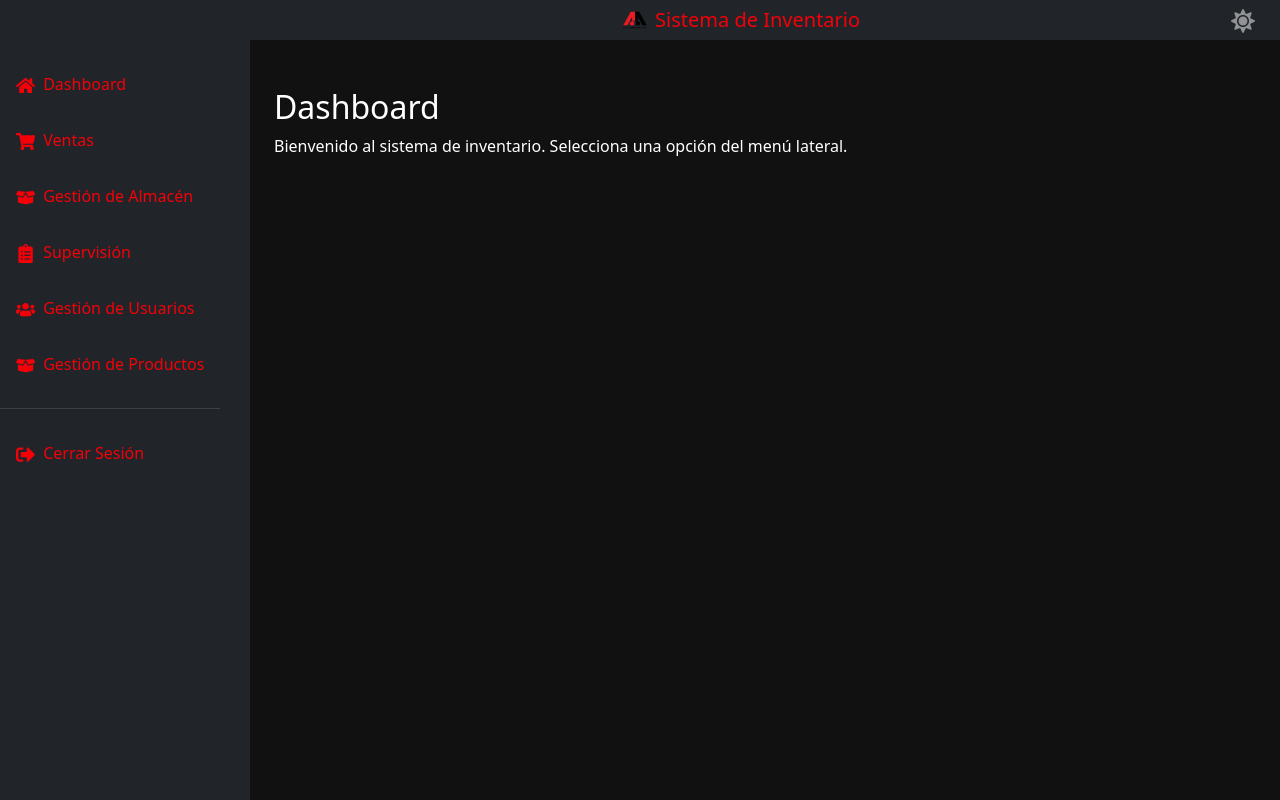
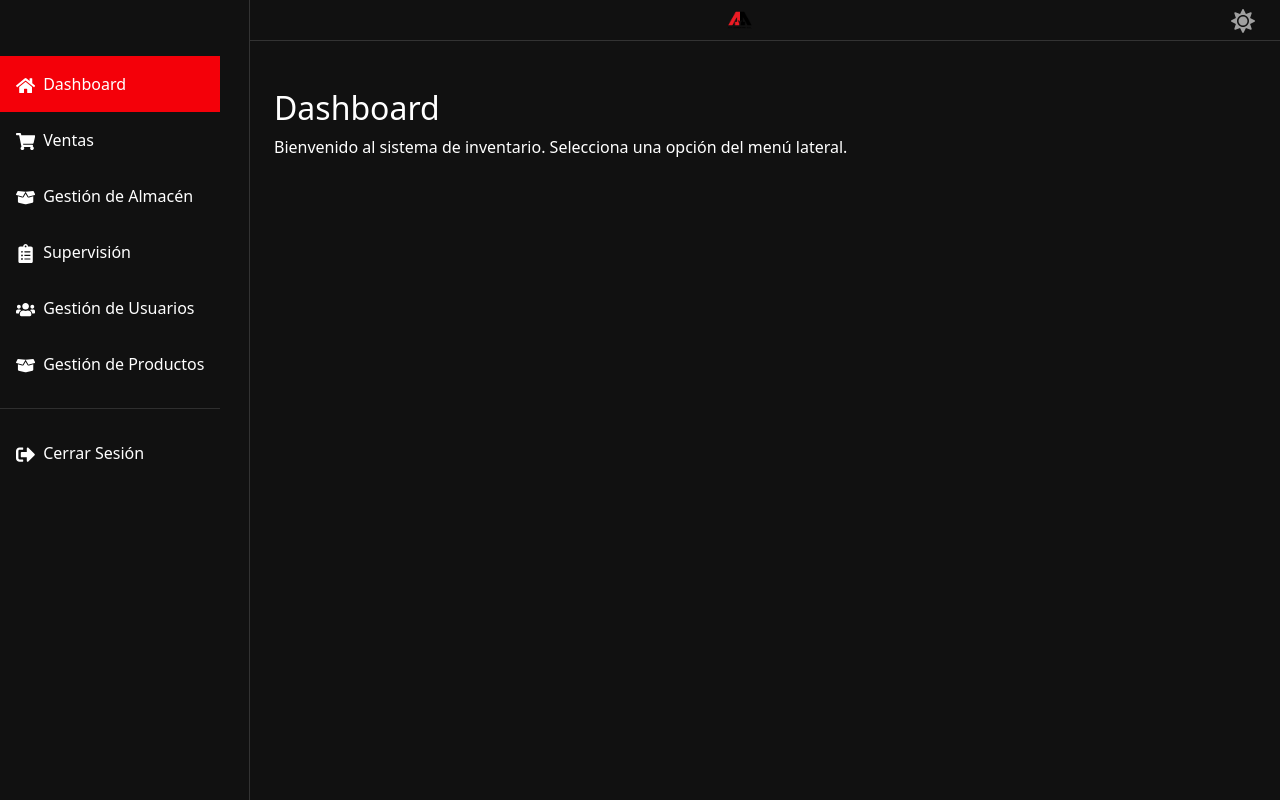
Before and after one commit to GerardoPortocarrero/inventario-system, a React app in the folder frontend/: page /dashboard in a window 1280 px wide. Built offline with nearby package versions, Linux system fonts and the light colour scheme; no server answers; sample sign-in values are in the browser's storage; the HTML template or start-up script is replaced by a standard one.

Commit message:
mejora de base de layout

```diff
--- a/frontend/src/App.css
+++ b/frontend/src/App.css
@@ -48,26 +48,18 @@ body {
   color: var(--theme-text-primary) !important; /* FORZAR COLOR DE TEXTO DEL TEMA */
 }
 
-/* Contenedor principal de la aplicación */
-.app-wrapper {
-  min-height: 100vh;
+/* Contenedor principal del layout con sidebar fijo */
+.app-layout {
   display: flex;
-  flex-direction: row; /* Sidebar a la izquierda, contenido a la derecha */
+  min-height: 100vh; /* Asegura que ocupe toda la altura del viewport */
 }
 
-/* Contenido principal que se ajusta con el sidebar */
-.main-content {
-  flex-grow: 1; /* Ocupa el espacio restante */
-  transition: margin-left 0.3s ease-in-out;
+/* Contenido principal que se posiciona a la derecha del sidebar fijo */
+.app-content {
+  flex-grow: 1; /* Ocupa el espacio horizontal restante */
+  margin-left: 250px; /* Ancho del sidebar */
   display: flex;
-  flex-direction: column;
-}
-
-/* En pantallas grandes, cuando el sidebar está abierto y hay un usuario autenticado */
-@media (min-width: 992px) {
-  .app-wrapper.sidebar-open .main-content.content-shifted {
-    margin-left: 250px;
-  }
+  flex-direction: column; /* El contenido interno debe apilarse verticalmente */
 }
 
 /* Sobrescribir estilos de Bootstrap para que coincidan con la guía de estilo */
@@ -142,3 +134,19 @@ a {
 a:hover {
   color: var(--color-red-dark) !important;
 }
+
+/* Estilos para el Header de la aplicación */
+.app-header {
+  background-color: var(--theme-background-primary) !important; /* Fondo principal */
+  border-bottom: 1px solid var(--theme-border-default) !important; /* Borde inferior */
+  padding: 0 !important; /* Remove default padding from Navbar */
+}
+
+/* Estilos para los botones de link dentro del header (iconos) */
+.app-header .btn-link {
+  color: var(--theme-text-secondary) !important; /* Color secundario por defecto */
+}
+
+.app-header .btn-link:hover {
+  color: var(--color-red-primary) !important; /* Rojo primario en hover */
+}
--- a/frontend/src/App.tsx
+++ b/frontend/src/App.tsx
@@ -14,7 +14,6 @@ import './components/layout/Sidebar.css';
 
 const App: FC = () => { // Define el tipo de componente funcional
   const { currentUser, loading } = useAuth();
-  const [isSidebarOpen, setIsSidebarOpen] = useState<boolean>(true); // Tipado
   const [isDarkMode, setIsDarkMode] = useState<boolean>(() => { // Tipado
     const savedTheme = localStorage.getItem('theme');
     return savedTheme === 'dark' || savedTheme === null;
@@ -25,7 +24,6 @@ const App: FC = () => { // Define el tipo de componente funcional
     localStorage.setItem('theme', isDarkMode ? 'dark' : 'light');
   }, [isDarkMode]);
 
-  const toggleSidebar = () => setIsSidebarOpen(prev => !prev); // Uso de prev para actualizar estado
   const toggleDarkMode = () => setIsDarkMode(prev => !prev); // Uso de prev para actualizar estado
 
   if (loading) {
@@ -50,11 +48,10 @@ const App: FC = () => { // Define el tipo de componente funcional
         {/* Si hay usuario, renderiza el layout principal */}
         {currentUser && (
           <Route path="/*" element={
-            <div className={`app-wrapper ${isSidebarOpen ? 'sidebar-open' : 'sidebar-closed'}`}>
-              <Sidebar isSidebarOpen={isSidebarOpen} />
-              <div className={`main-content ${isSidebarOpen ? 'content-shifted' : ''}`}>
+            <div className="app-layout"> {/* Nueva clase para el layout principal */}
+              <Sidebar />
+              <div className="app-content"> {/* Nueva clase para el contenido principal */}
                 <Header
-                  toggleSidebar={toggleSidebar}
                   isDarkMode={isDarkMode}
                   toggleDarkMode={toggleDarkMode}
                 />
--- a/frontend/src/components/layout/Header.tsx
+++ b/frontend/src/components/layout/Header.tsx
@@ -6,20 +6,14 @@ import { FaBars, FaSun, FaMoon } from 'react-icons/fa';
 import logo from '../../assets/logo.png'; // Placeholder, reemplazar con el logo real
 
 interface HeaderProps {
-  toggleSidebar: () => void;
   isDarkMode: boolean;
   toggleDarkMode: () => void;
 }
 
-const Header: FC<HeaderProps> = ({ toggleSidebar, isDarkMode, toggleDarkMode }) => {
+const Header: FC<HeaderProps> = ({ isDarkMode, toggleDarkMode }) => {
   return (
-    <Navbar bg={isDarkMode ? 'dark' : 'light'} variant={isDarkMode ? 'dark' : 'light'} className="p-0">
+    <Navbar className="app-header" variant="dark">
       <Container fluid className="d-flex justify-content-between align-items-center">
-        {/* Botón para Sidebar en móvil */}
-        <Button variant="link" className="d-lg-none text-white-50" onClick={toggleSidebar}>
-          <FaBars size={24} />
-        </Button>
-
         {/* Logo centrado */}
         <Navbar.Brand href="#home" className="mx-auto">
           <img
@@ -29,11 +23,11 @@ const Header: FC<HeaderProps> = ({ toggleSidebar, isDarkMode, toggleDarkMode })
             className="d-inline-block align-top"
             alt="Logo"
           />{' '}
-          Sistema de Inventario
+          {/* Aquí puedes mantener el logo si lo deseas, o quitarlo también */}
         </Navbar.Brand>
 
         {/* Botón de cambio de tema */}
-        <Button variant="link" className="text-white-50" onClick={toggleDarkMode}>
+        <Button variant="link" onClick={toggleDarkMode}>
           {isDarkMode ? <FaSun size={24} /> : <FaMoon size={24} />}
         </Button>
       </Container>
--- a/frontend/src/components/layout/Sidebar.css
+++ b/frontend/src/components/layout/Sidebar.css
@@ -7,20 +7,25 @@
   left: 0;
   bottom: 0;
   width: 250px; /* Ancho del sidebar */
-  background-color: #212529; /* Fondo oscuro, puedes cambiarlo con variables CSS del tema */
+  background-color: var(--theme-background-primary); /* Fondo principal */
   z-index: 100;
   padding: 48px 0 0; /* Espacio para el header si lo hubiera */
-  transition: transform 0.3s ease-in-out;
+  border-right: 1px solid var(--theme-border-default); /* Borde derecho para separar del contenido */
 }
 
 .sidebar .nav-link {
-  color: #a0a0a0; /* Color de texto secundario */
+  color: var(--color-white) !important; /* Color de texto blanco por defecto */
   padding: 1rem;
 }
 
 .sidebar .nav-link:hover {
-  background-color: #343a40;
-  color: #F40009; /* Color rojo primario al pasar el cursor */
+  background-color: var(--color-red-dark); /* Fondo rojo oscuro al pasar el cursor */
+  color: var(--color-white) !important; /* Texto blanco al pasar el cursor */
+}
+
+.sidebar .nav-link.active { /* Estilo para el enlace activo */
+  background-color: var(--color-red-primary); /* Fondo rojo primario */
+  color: var(--color-white) !important; /* Texto blanco */
 }
 
 .sidebar .nav-link .me-2 {
@@ -35,21 +40,3 @@
   overflow-x: hidden;
   overflow-y: auto; /* Scroll si los enlaces no caben */
 }
-
-/* Estilos para pantallas pequeñas (móviles) donde el sidebar se oculta */
-@media (max-width: 992px) {
-  .sidebar {
-    transform: translateX(-100%); /* Oculto por defecto */
-  }
-
-  .sidebar.open {
-    transform: translateX(0); /* Visible cuando tiene la clase 'open' */
-  }
-}
-
-/* Ajuste del contenido principal cuando el sidebar está visible en pantallas grandes */
-@media (min-width: 992px) {
-  .main-content {
-    margin-left: 250px; /* Mismo ancho que el sidebar */
-  }
-}
--- a/frontend/src/components/layout/Sidebar.tsx
+++ b/frontend/src/components/layout/Sidebar.tsx
@@ -2,20 +2,23 @@ import React, { FC } from 'react';
 import { Nav } from 'react-bootstrap';
 import { FaHome, FaUsers, FaBoxOpen, FaShoppingCart, FaClipboardList, FaSignOutAlt } from 'react-icons/fa';
 import './Sidebar.css';
+import { useLocation } from 'react-router-dom'; // Importa useLocation
 
 interface SidebarProps {
-  isSidebarOpen: boolean;
+  // isSidebarOpen: boolean; // Ya no es necesario
 }
 
-const Sidebar: FC<SidebarProps> = ({ isSidebarOpen }) => {
+const Sidebar: FC<SidebarProps> = () => { // Elimina isSidebarOpen de los props
+  const location = useLocation(); // Hook para obtener la ubicación actual
+
   // TODO: Añadir lógica para mostrar/ocultar enlaces según el rol del usuario (useAuth)
 
   return (
-    <Nav className={`sidebar ${isSidebarOpen ? 'open' : ''}`}>
+    <Nav className="sidebar"> {/* Elimina la clase condicional 'open' */}
       <div className="sidebar-sticky">
         {/* Enlaces comunes/principales */}
         <Nav.Item>
-          <Nav.Link href="/dashboard">
+          <Nav.Link href="/dashboard" className={location.pathname === '/dashboard' ? 'active' : ''}>
             <FaHome className="me-2" />
             Dashboard
           </Nav.Link>
@@ -23,7 +26,7 @@ const Sidebar: FC<SidebarProps> = ({ isSidebarOpen }) => {
 
         {/* Enlaces para Preventista */}
         <Nav.Item>
-          <Nav.Link href="/preventista">
+          <Nav.Link href="/preventista" className={location.pathname === '/preventista' ? 'active' : ''}>
             <FaShoppingCart className="me-2" />
             Ventas
           </Nav.Link>
@@ -31,7 +34,7 @@ const Sidebar: FC<SidebarProps> = ({ isSidebarOpen }) => {
 
         {/* Enlaces para Almacenero */}
         <Nav.Item>
-          <Nav.Link href="/almacen">
+          <Nav.Link href="/almacen" className={location.pathname === '/almacen' ? 'active' : ''}>
             <FaBoxOpen className="me-2" />
             Gestión de Almacén
           </Nav.Link>
@@ -39,7 +42,7 @@ const Sidebar: FC<SidebarProps> = ({ isSidebarOpen }) => {
 
         {/* Enlaces para Supervisor */}
         <Nav.Item>
-          <Nav.Link href="/supervisor">
+          <Nav.Link href="/supervisor" className={location.pathname === '/supervisor' ? 'active' : ''}>
             <FaClipboardList className="me-2" />
             Supervisión
           </Nav.Link>
@@ -47,13 +50,13 @@ const Sidebar: FC<SidebarProps> = ({ isSidebarOpen }) => {
 
         {/* Enlaces para Administrador */}
         <Nav.Item>
-          <Nav.Link href="/admin/users">
+          <Nav.Link href="/admin/users" className={location.pathname === '/admin/users' ? 'active' : ''}>
             <FaUsers className="me-2" />
             Gestión de Usuarios
           </Nav.Link>
         </Nav.Item>
         <Nav.Item>
-          <Nav.Link href="/admin/products">
+          <Nav.Link href="/admin/products" className={location.pathname === '/admin/products' ? 'active' : ''}>
             <FaBoxOpen className="me-2" />
             Gestión de Productos
           </Nav.Link>
@@ -62,7 +65,7 @@ const Sidebar: FC<SidebarProps> = ({ isSidebarOpen }) => {
         {/* Separador y enlace de Logout */}
         <hr className="text-white-50" />
         <Nav.Item>
-          <Nav.Link href="/logout">
+          <Nav.Link href="/logout" className={location.pathname === '/logout' ? 'active' : ''}>
             <FaSignOutAlt className="me-2" />
             Cerrar Sesión
           </Nav.Link>
```
